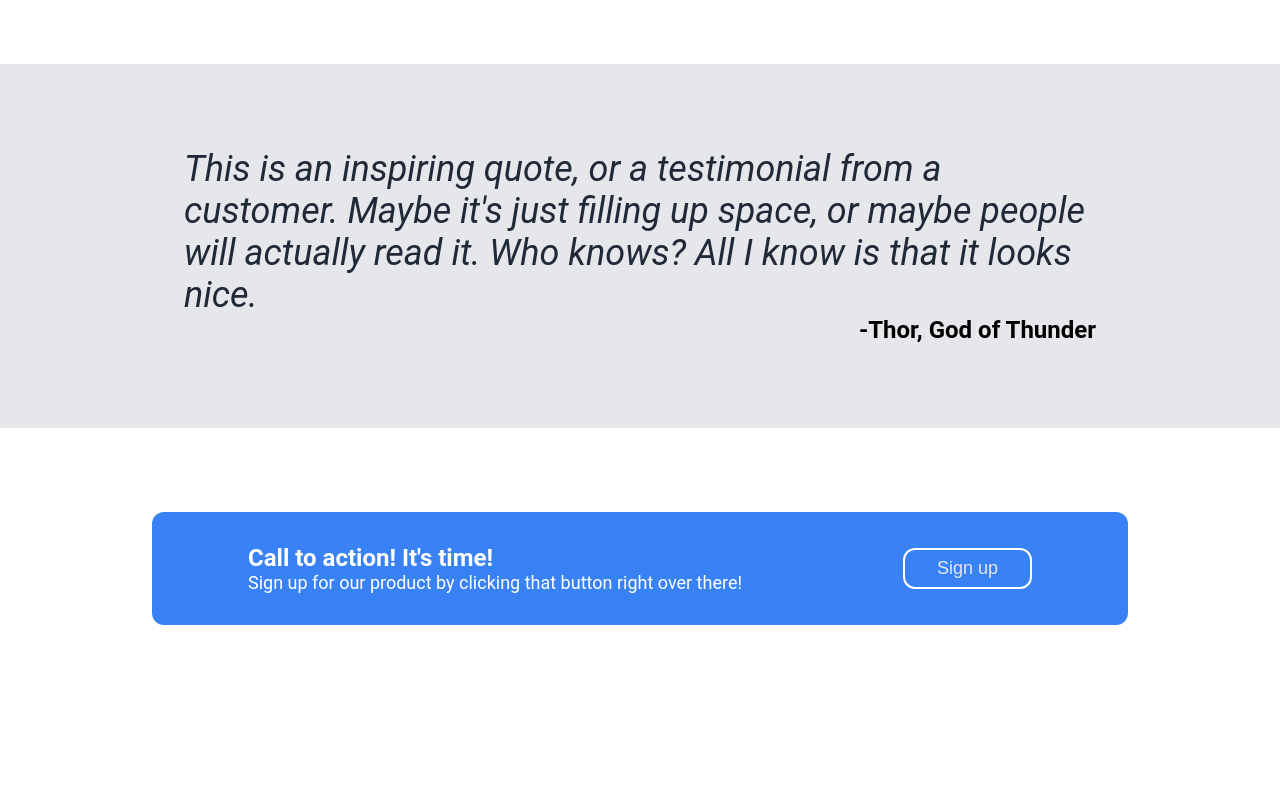
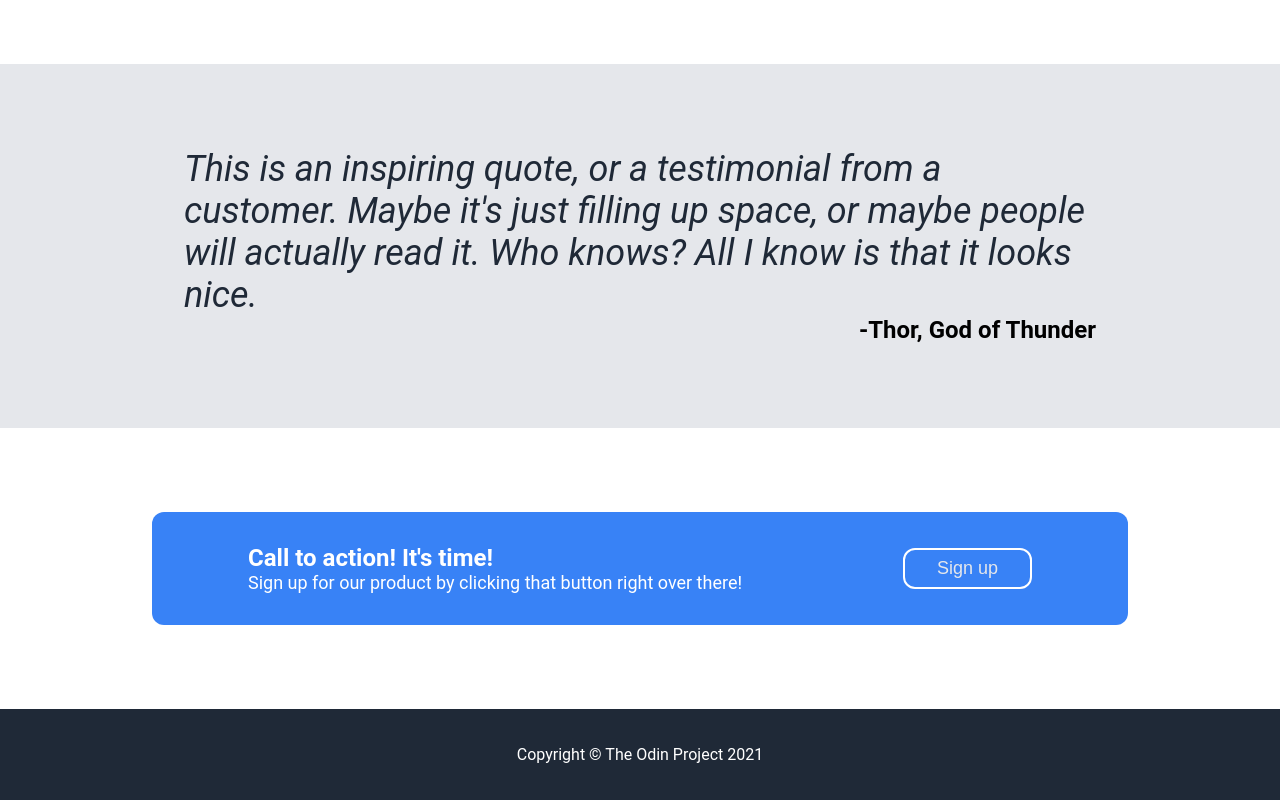
Before and after one commit to rasmusdjoergensen/landing-page, a plain HTML site: page index.html in a window 1280 px wide. Shown: the part 794-1594 px from the top of the page. Before the commit the page ends 1503 px from the top, so only its background shows below. Drawn offline with Linux system fonts and the light colour scheme.

Commit message:
feat: Write HTML and CSS for footer section
Added copyright.

```diff
--- a/index.html
+++ b/index.html
@@ -74,5 +74,10 @@
             </div>
             <button class="sign-up">Sign up</button>
         </div>
+        <div class="footer">
+            <p class="copyright">
+                Copyright © The Odin Project 2021
+            </p>
+        </div>
     </body>
 </html>
--- a/style.css
+++ b/style.css
@@ -154,3 +154,11 @@ h2 {
 .call-to-action .sign-up {
     border: 2px solid white;
 }
+
+.footer {
+    background-color: #1F2937;
+    text-align: center;
+    align-content: center;
+    color: white;
+    padding: 36px 152px;
+}
```
